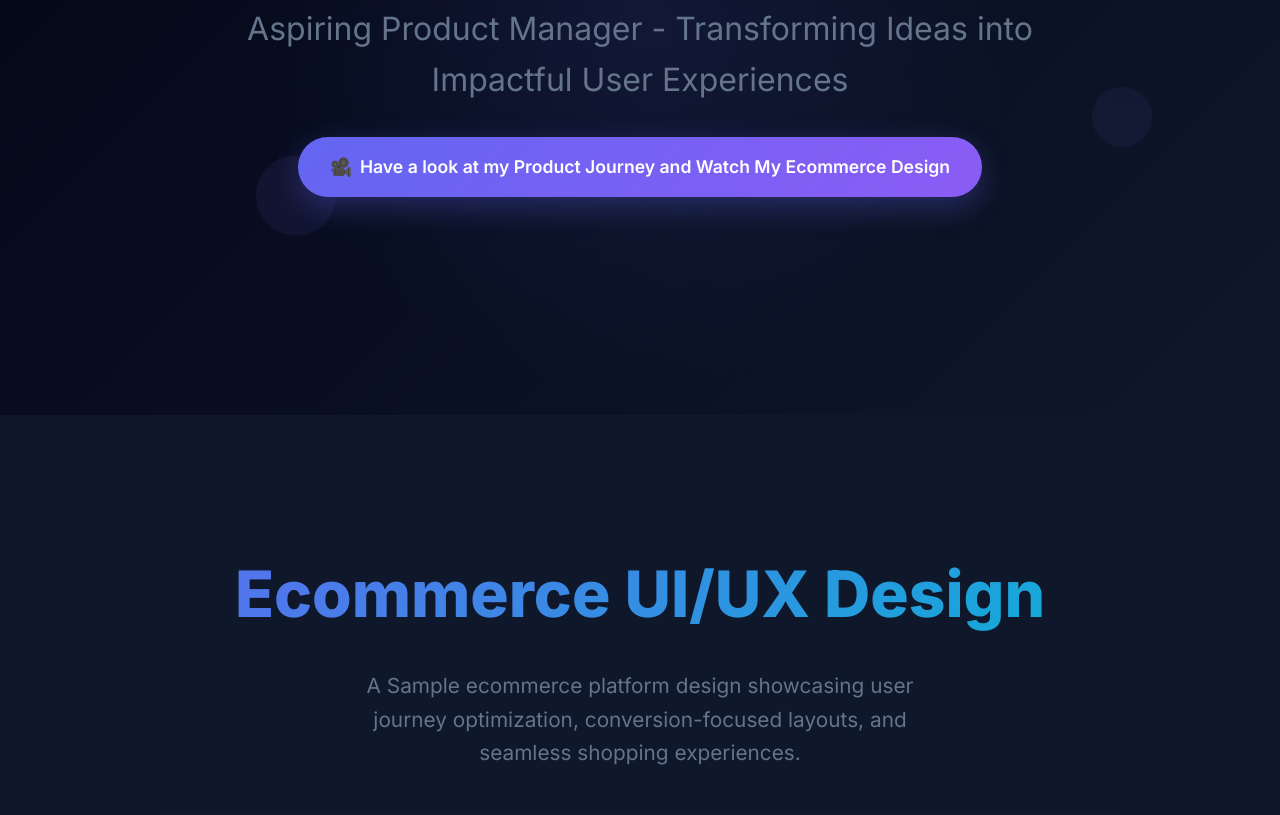
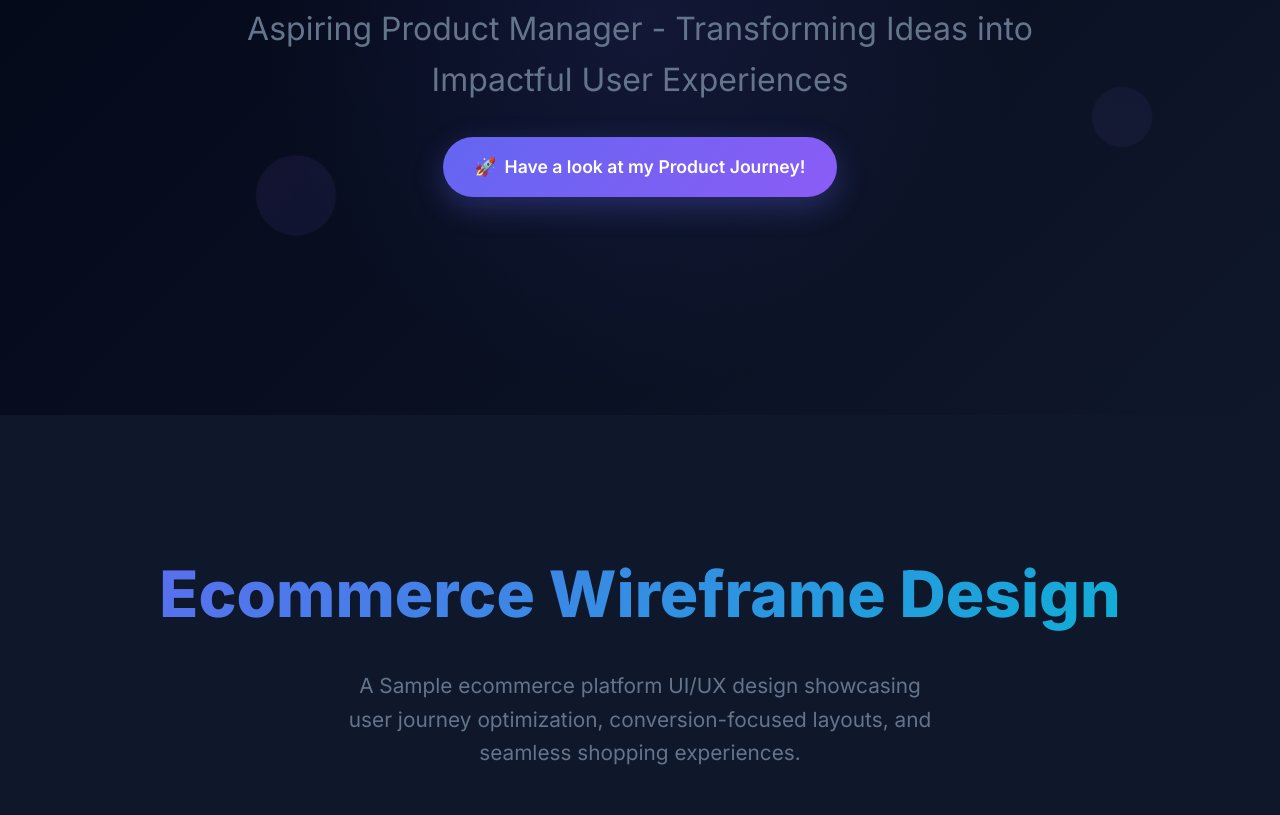
Before and after one commit to priyanshumishraa/portfolioo, a plain HTML site: page priyanshu's portfolio/index.html in a window 1280 px wide. Shown: the part 385-1200 px from the top of the page. Drawn offline with Linux system fonts and the light colour scheme.

Commit message:
Update index.html

```diff
--- a/priyanshu's portfolio/index.html
+++ b/priyanshu's portfolio/index.html
@@ -700,8 +700,8 @@
             <h1 class="hero-title">Priyanshu Mishra</h1>
             <p class="hero-subtitle">Aspiring Product Manager - Transforming Ideas into Impactful User Experiences</p></p>
             <a href="#demo" class="hero-cta">
-                <span>🎥</span>
-                Have a look at my Product Journey and Watch My Ecommerce Design
+                <span>🚀</span>
+                Have a look at my Product Journey!
             </a>
         </div>
     </section>
@@ -709,9 +709,9 @@
     <!-- Demo Section - Main Focus -->
     <section id="demo" class="demo-section scroll-reveal">
         <div class="demo-container">
-            <h2 class="demo-title">Ecommerce UI/UX Design</h2>
+            <h2 class="demo-title">Ecommerce Wireframe Design</h2>
             <p class="demo-description">
-                A Sample ecommerce platform design showcasing user journey optimization,
+                A Sample ecommerce platform UI/UX design showcasing user journey optimization,
                 conversion-focused layouts, and seamless shopping experiences.
             </p>
             <div class="video-container">
```
